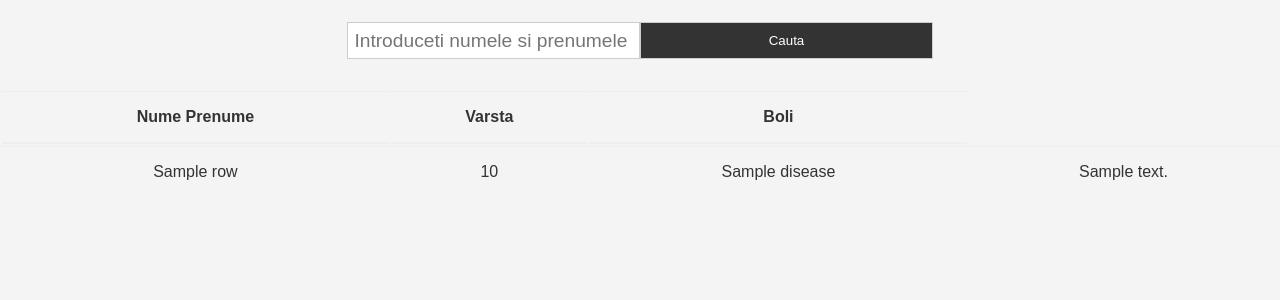
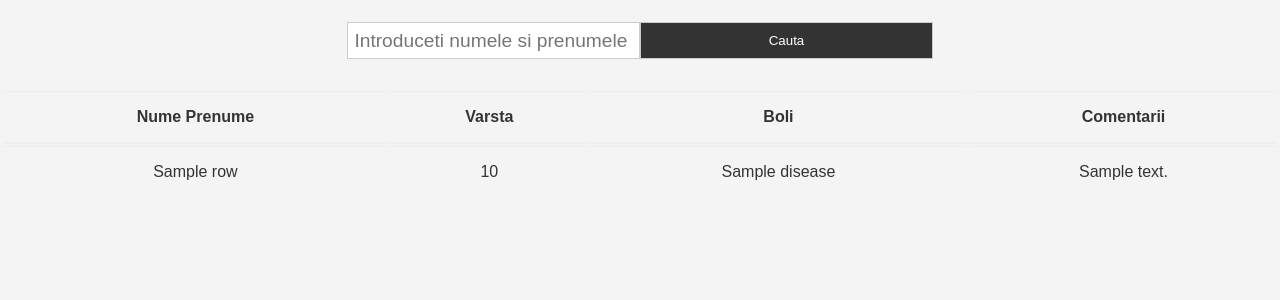
Before and after one commit to ToshikiRen/leaders-socialproject, a Flask app: template templates/querry_data.html in a window 1280 px wide. Shown: the part 373-673 px from the top of the page. Run offline with Flask 2, Linux system fonts and the light colour scheme; the template is opened without the code that fills it: most values are stand-ins (such as "Sample title", 1, 10 or a date in 2020).

Commit message:
Initial deploy

```diff
--- a/templates/querry_data.html
+++ b/templates/querry_data.html
@@ -25,6 +25,7 @@
           <th scope="col">Nume Prenume</th>
           <th scope="col">Varsta</th>
           <th scope="col">Boli</th>
+          <th scope="col">Comentarii</th>
         </tr>
       </thead>
       <tbody>
```
